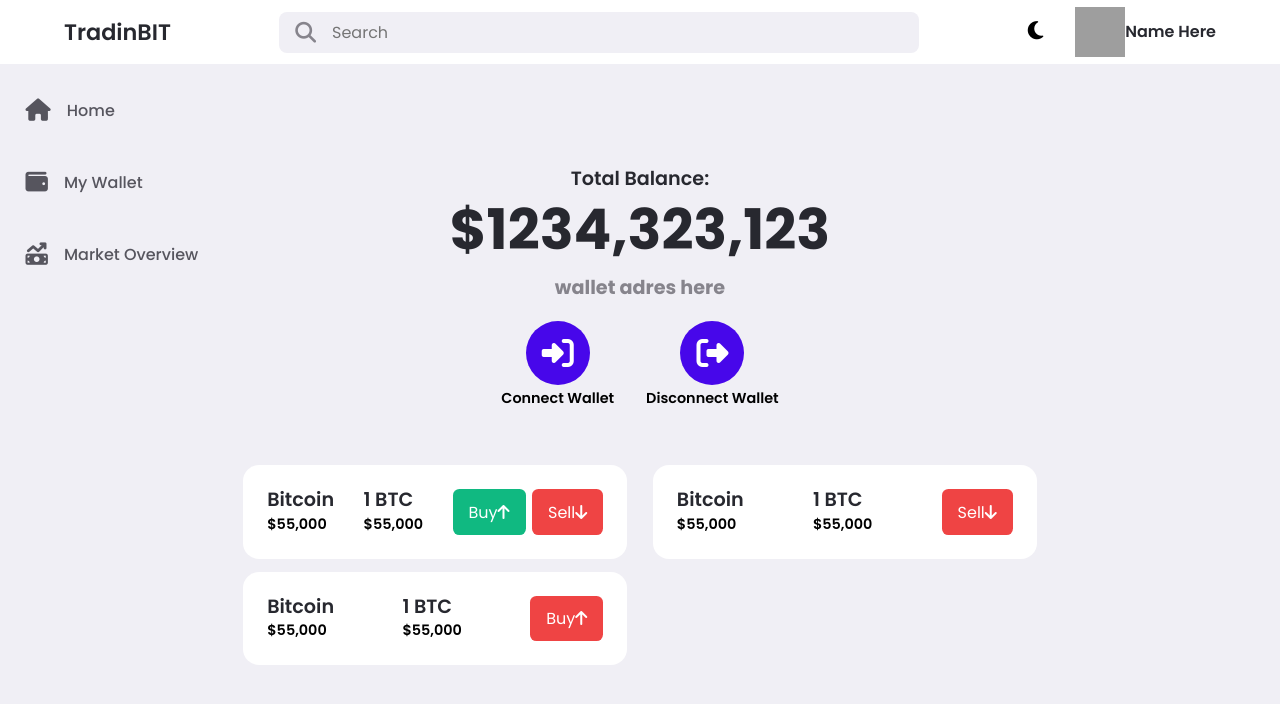
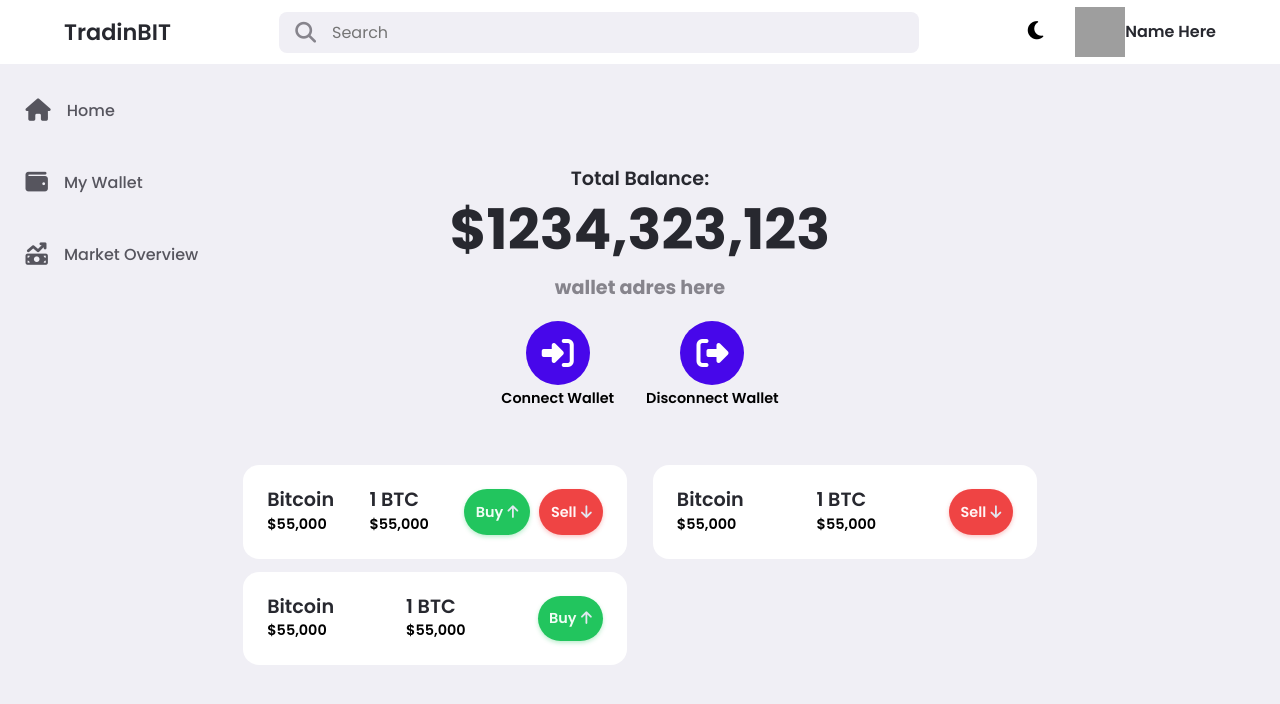
Before and after one commit to emin-apm/TradingDashboard, a React (Vite) app in the folder client/: page /wallet in a window 1280 px wide. Shown: the top 704 px of the page. Built offline with nearby package versions, Linux system fonts and the light colour scheme; grey boxes are pictures that could not be loaded.

Commit message:
styles(): better buttons

```diff
--- a/client/src/components/Wallet/WalletStyles.module.css
+++ b/client/src/components/Wallet/WalletStyles.module.css
@@ -74,32 +74,43 @@
 
 .tradeButtons {
   display: flex;
-  gap: 0.4em;
+  gap: 0.6em;
+}
+
+.tradeButtons span {
+  padding-left: 0.3em;
+  font-weight: 500;
+  color: #e2e8f0; /* soft neutral text */
 }
 
 .tradeButtons button {
-  padding: 0.4rem 1rem;
+  padding: 0.4em 0.8em;
   border: none;
-  border-radius: 0.4rem;
-  font-weight: 400;
+  border-radius: 1.5rem;
   cursor: pointer;
-  transition: background-color 0.2s;
+  font-weight: 600;
+  font-size: 0.9rem;
+  transition: all 0.25s ease-in-out;
 }
 
-.tradeButtons button:first-child {
-  background-color: #10b981;
-  color: white;
+.buyBtn {
+  background-color: #22c55e;
+  color: #f0fdf4;
+  box-shadow: 0 2px 4px rgba(34, 197, 94, 0.3);
 }
 
-.tradeButtons button:first-child:hover {
-  background-color: #059669;
+.buyBtn:hover {
+  background-color: #16a34a;
+  box-shadow: 0 4px 8px rgba(34, 197, 94, 0.4);
 }
 
-.tradeButtons button:last-child {
-  background-color: #ef4444;
-  color: white;
+.sellBtn {
+  background-color: #ef4444; /* red-500 */
+  color: #fff5f5;
+  box-shadow: 0 2px 4px rgba(239, 68, 68, 0.3);
 }
 
-.tradeButtons button:last-child:hover {
-  background-color: #b91c1c;
+.sellBtn:hover {
+  background-color: #dc2626;
+  box-shadow: 0 4px 8px rgba(239, 68, 68, 0.4);
 }
```
Also changed, not shown: 1 other file (tests, documents, lock files or other folders).
